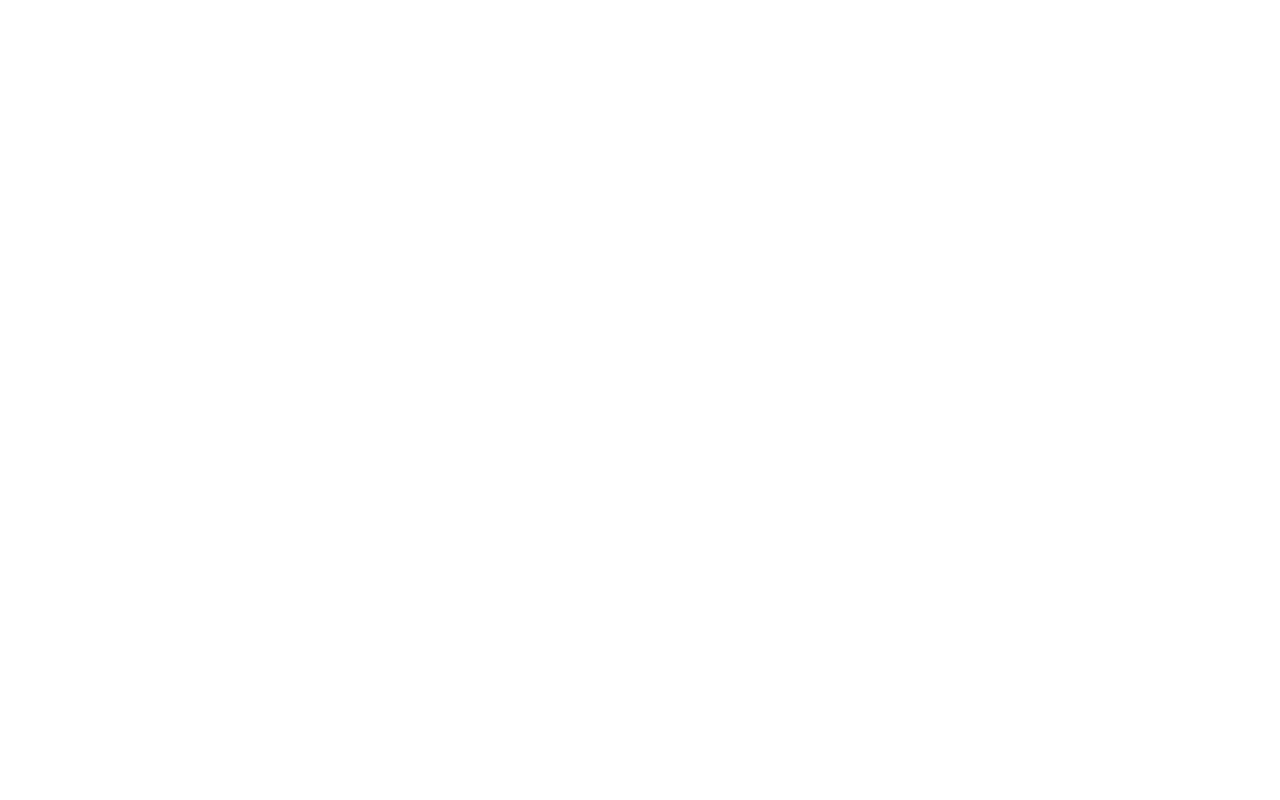
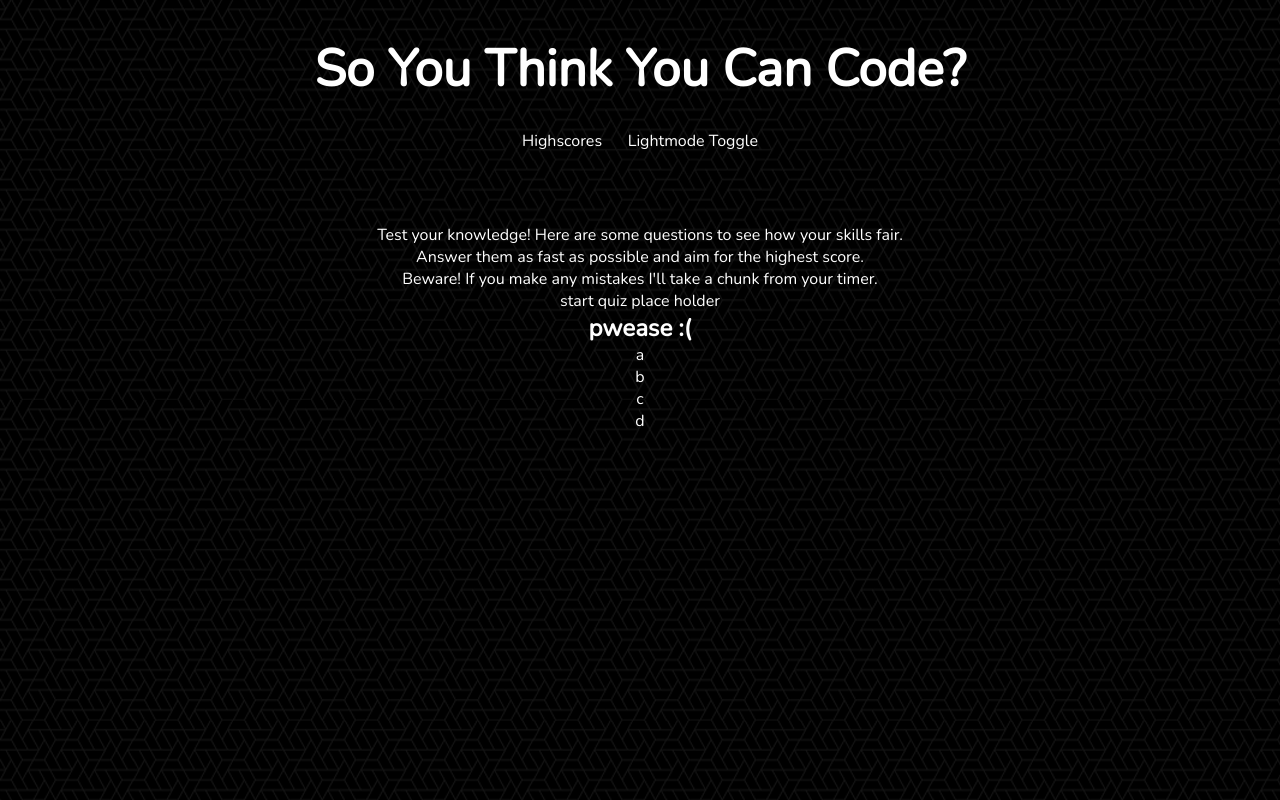
Before and after one commit to rheneadianne/code-quiz, a plain HTML site: page index.html in a window 1280 px wide. Drawn offline with nearby package versions, Linux system fonts and the light colour scheme.

Commit message:
basic html and css added

```diff
--- a/assets/css/style.css
+++ b/assets/css/style.css
@@ -0,0 +1,68 @@
+* {
+    padding: 0;
+    margin: 0;
+    transition: all .2s ease;
+    box-sizing: border-box;
+}
+
+html {
+    scroll-behavior: smooth;
+}
+
+a {
+    text-decoration: none;
+    color: inherit;
+}
+
+ul {
+    list-style: none;
+}
+
+body {
+    background-position:bottom left;
+    background-attachment: fixed;
+    font-family: 'Nunito', sans-serif;
+    background-image: url("../img/what-the-hex-dark.png");
+    color: white
+}
+
+header {
+    display: flex;
+    align-content: center;
+    justify-content: center;
+    width: 100vw;
+    flex-wrap: wrap;
+    height:20vh
+}
+
+header h1 {
+    flex: 0 1 100%;
+    font-size:4vw;
+    text-align:center;
+    padding:2vw;
+}
+
+header ul {
+    display: flex;
+    flex-direction: row;
+}
+
+header a {
+    flex: 0 1 100%;
+    text-align:center;
+    margin:1vw
+}
+
+.contain {
+    height:80vh;
+    box-sizing: border-box;
+    padding: 5vw;
+    display: flex;
+    flex-direction: column;
+    text-align: center;
+    align-items: center;
+}
+
+.intro {
+    width: 70%;
+}
--- a/index.html
+++ b/index.html
@@ -1,13 +1,46 @@
 <!DOCTYPE html>
 <html lang="en">
+
 <head>
     <meta charset="UTF-8">
     <meta http-equiv="X-UA-Compatible" content="IE=edge">
     <meta name="viewport" content="width=device-width, initial-scale=1.0">
     <title>Web API Code Quiz</title>
     <link rel="stylesheet" href="./assets/css/style.css">
+    <link rel="preconnect" href="https://fonts.googleapis.com">
+    <link rel="preconnect" href="https://fonts.gstatic.com" crossorigin>
+    <link href="https://fonts.googleapis.com/css2?family=Nunito&display=swap" rel="stylesheet">
 </head>
+
 <body>
+    <header>
+        <h1>So You Think You Can Code?</h1>
+        <ul>
+            <li><a href="#">Highscores</a></li>
+            <li><a href="#">Lightmode Toggle</a></li>
+        </ul>
+    </header>
 
+    <section class="contain">
+        <article class="intro">
+            <p>Test your knowledge! Here are some questions to see how your skills fair. <br />
+                Answer them as fast as possible and aim for the highest score. <br />
+                Beware! If you make any mistakes I'll take a chunk from your timer.</p>
+            <span>start quiz place holder</span>
+        </article>
+        <article class="question-wrap">
+            <h2 class="question">pwease :(</h2>
+            <div class="choices">
+                <ul>
+                    <li>a</li>
+                    <li>b</li>
+                    <li>c</li>
+                    <li>d</li>
+                </ul>
+            </div>
+        </article>
+    </section>
+    <script src="./assets/js/script.js"></script>
 </body>
+
 </html>
```
Also changed, not shown: assets/img/what-the-hex-dark.png (added), assets/img/what-the-hex-dark.webp (added).
